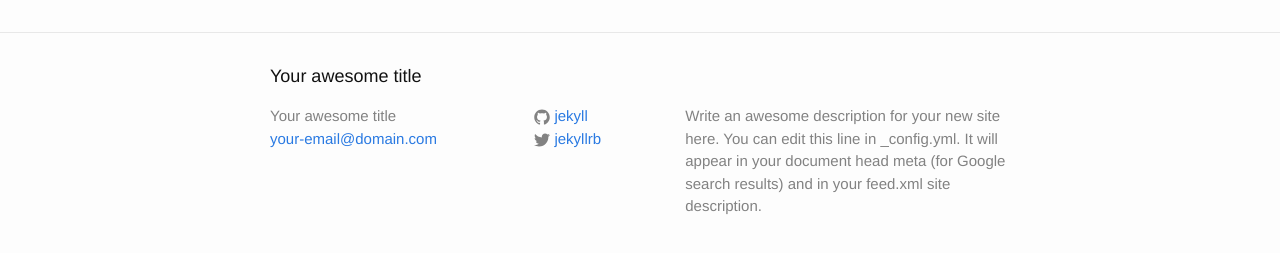
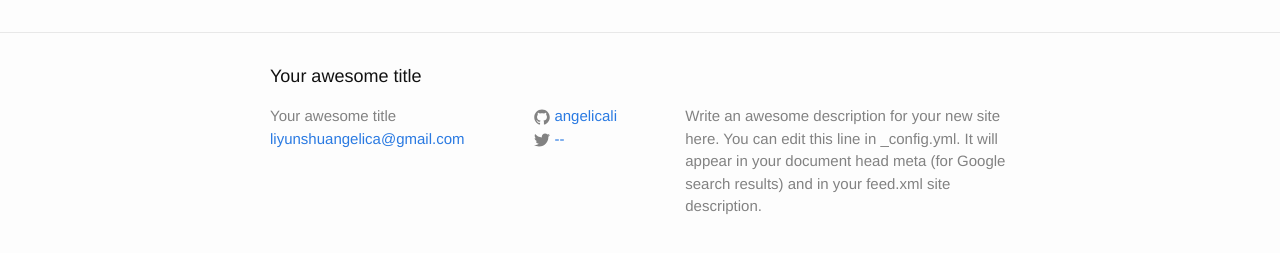
Before and after one commit to angelicali/angelicali.github.io, a Jekyll site: the page built from index.html, in a window 1280 px wide. Shown: the part 264-517 px from the top of the page. Built offline with Jekyll 4.4.1, drawn with Linux system fonts in a browser that asks for light colours.

Commit message:
Update _config.yml

```diff
--- a/_config.yml
+++ b/_config.yml
@@ -7,15 +7,15 @@
 
 # Site settings
 title: Your awesome title
-email: your-email@domain.com
+email: liyunshuangelica@gmail.com
 description: > # this means to ignore newlines until "baseurl:"
   Write an awesome description for your new site here. You can edit this
   line in _config.yml. It will appear in your document head meta (for
   Google search results) and in your feed.xml site description.
 baseurl: "" # the subpath of your site, e.g. /blog
 url: "http://yourdomain.com" # the base hostname & protocol for your site
-twitter_username: jekyllrb
-github_username:  jekyll
+twitter_username: --
+github_username:  angelicali
 
 # Build settings
 markdown: kramdown
```
